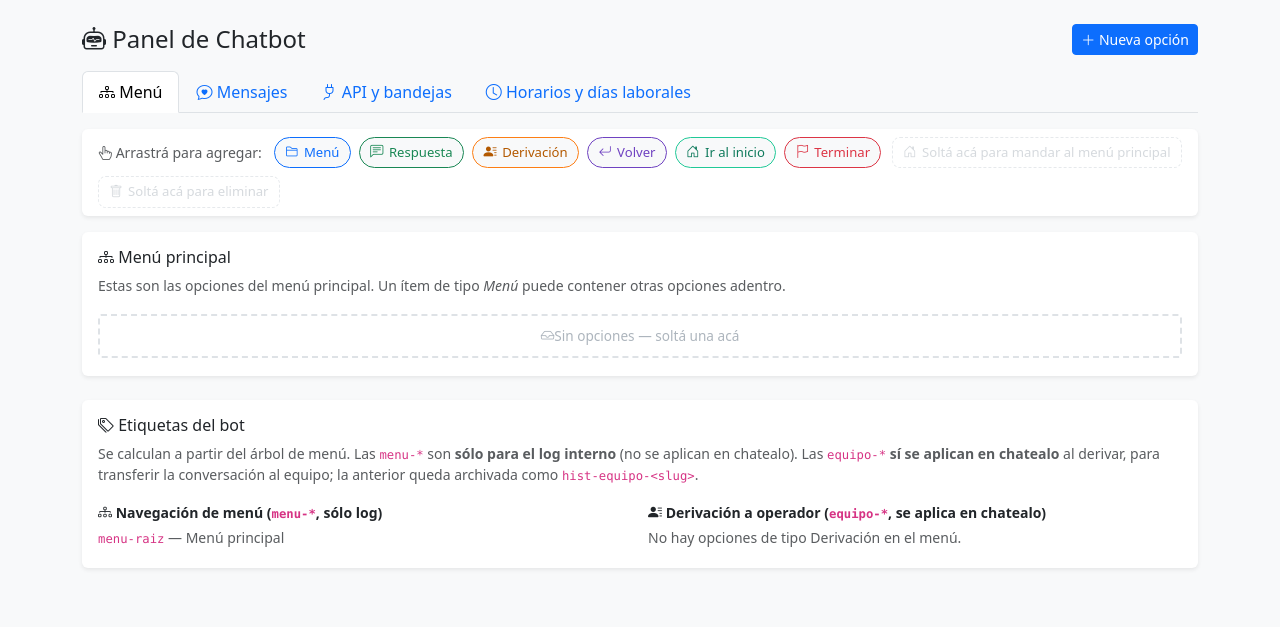
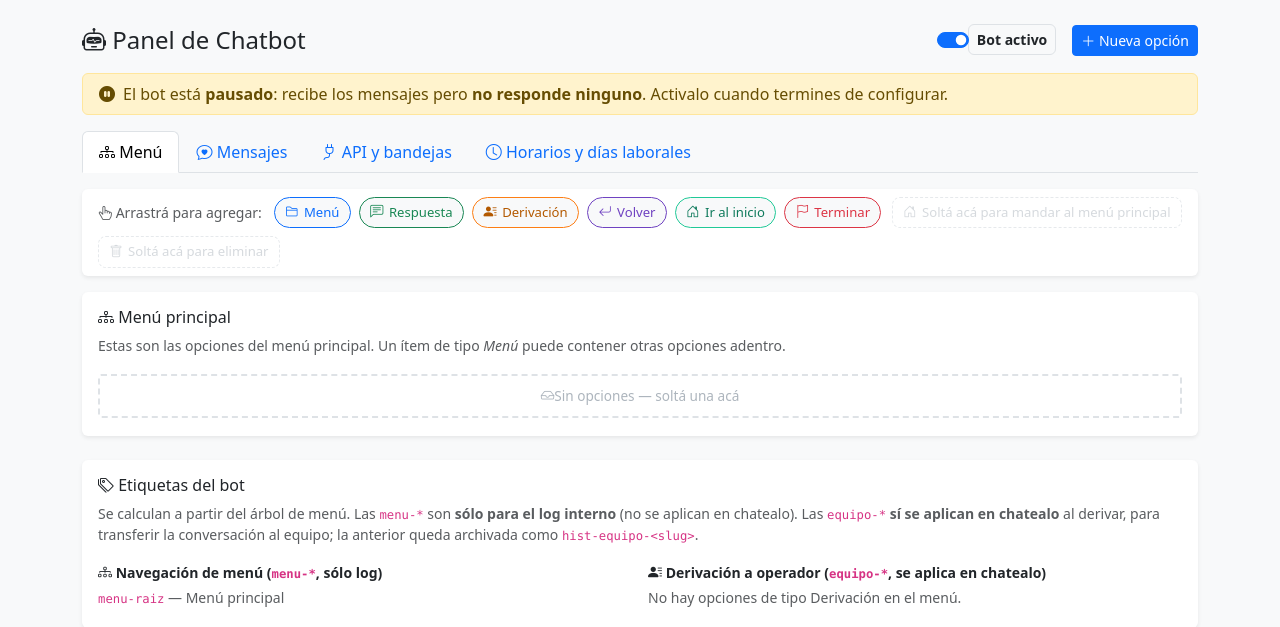
Before and after one commit to garzamorada/chatbot, a Django app: page /chatbot/ in a window 1280 px wide. Shown: the part 57-684 px from the top of the page. Run offline with Django 5.2, Linux system fonts and the light colour scheme; the visitor is signed in with stand-in values (Sample User, id 1); data comes from the database, SQL or seed files in the repository; data that the repository does not hold is empty.

Commit message:
Interruptor general del bot (pausar/activar respuestas)
- ConfiguracionChatbot.activo pasa a ser el switch maestro (campo que ya
  existia sin uso). Con activo=False el webhook sólo registra la inbox, deja
  un log 'PAUSADO' y no responde nada; el comando de temporizadores no corre.
- Toggle AJAX en el header del panel + banner cuando está pausado.
- views.toggle_bot / POST /chatbot/toggle-bot/, permiso gestionar_menu_chatbot.
- Migración 0017. Tests: 63 (4 nuevos).

Co-Authored-By: Claude Sonnet 5 <noreply@anthropic.com>

```diff
--- a/chatbot/docs/manual_chatbot.html
+++ b/chatbot/docs/manual_chatbot.html
@@ -345,7 +345,6 @@
       <span class="tag">Menú &rsaquo; Chatbot</span>
       <span class="tag">Permiso: admin_chatbot</span>
       <span class="tag">v. 2026-08</span>
-      <span class="tag">sin capturas</span>
     </div>
   </header>
 
@@ -623,7 +622,6 @@
         <code>* * * * * python manage.py procesar_temporizadores_chatbot</code></p>
       <p>Suite de tests:<br>
         <code>python manage.py test chatbot --settings=config.settings_test</code></p>
-      <p>Las capturas de este manual se generaron con datos de demostración, sin tocar ninguna base real.</p>
     </footer>
 
   </main>
--- a/chatbot/management/commands/procesar_temporizadores_chatbot.py
+++ b/chatbot/management/commands/procesar_temporizadores_chatbot.py
@@ -27,6 +27,9 @@ class Command(BaseCommand):
 
     def handle(self, *args, **options):
         config = ConfiguracionChatbot.obtener()
+        if not config.activo:
+            self.stdout.write('bot pausado desde el panel — no se procesan temporizadores')
+            return
         ahora = timezone.now()
         n_menu = self._remostrar_menus(config, ahora)
         n_cierre = self._cerrar_inactivas(config, ahora)
--- a/chatbot/models.py
+++ b/chatbot/models.py
@@ -91,7 +91,12 @@ class ConfiguracionChatbot(models.Model):
         verbose_name='Archivo adjunto al despedirse',
     )
 
-    activo = models.BooleanField(default=True)
+    activo = models.BooleanField(
+        default=True, verbose_name='Bot activo',
+        help_text='Interruptor general. Si se apaga, el bot NO responde ningún mensaje '
+                   '(los eventos se siguen recibiendo pero se ignoran). Útil mientras se '
+                   'configura el menú.',
+    )
     creado = models.DateTimeField(auto_now_add=True)
     actualizado = models.DateTimeField(auto_now=True)
     ultimo_uso = models.DateTimeField(null=True, blank=True)
@@ -342,6 +347,7 @@ ACCION_CHOICES = (
     ('REACTIVADA', 'El contacto volvió a escribir tras derivar/terminar: se reactivó el menú'),
     ('BIENVENIDA', 'Primer contacto: saludo de bienvenida + menú'),
     ('INACTIVIDAD', 'Cerrada por inactividad'),
+    ('PAUSADO', 'Llegó un mensaje con el bot pausado desde el panel'),
 )
 
 
--- a/chatbot/templates/chatbot/panel.html
+++ b/chatbot/templates/chatbot/panel.html
@@ -4,9 +4,21 @@
 <link rel="stylesheet" href="{% static 'css/styles-chatbot.css' %}?v=20260828d">
 {% endblock %}
 {% block content %}
-<div class="row mb-3 align-items-center">
+<div class="row mb-3 align-items-center g-2">
   <div class="col">
     <h4 class="mb-0"><i class="bi bi-robot"></i> Panel de Chatbot</h4>
+  </div>
+  <div class="col-auto">
+    {% if perms.chatbot.gestionar_menu_chatbot %}
+    <div class="form-check form-switch d-inline-flex align-items-center gap-2 me-2 py-1 px-2 rounded border"
+         id="bot-switch-box" title="Interruptor general de las respuestas del bot">
+      <input class="form-check-input mt-0" type="checkbox" role="switch" id="bot-activo-switch"
+             data-url="{% url 'chatbot:toggle_bot' %}" {% if config.activo %}checked{% endif %}>
+      <label class="form-check-label small fw-semibold" for="bot-activo-switch">
+        Bot <span id="bot-estado-txt">{% if config.activo %}activo{% else %}pausado{% endif %}</span>
+      </label>
+    </div>
+    {% endif %}
   </div>
   <div class="col-auto">
     {% if perms.chatbot.gestionar_menu_chatbot %}
@@ -15,6 +27,12 @@
     </button>
     {% endif %}
   </div>
+</div>
+
+<div id="bot-pausado-banner" class="alert alert-warning d-flex align-items-center gap-2 py-2"
+     {% if config.activo %}hidden{% endif %}>
+  <i class="bi bi-pause-circle-fill"></i>
+  <span>El bot está <strong>pausado</strong>: recibe los mensajes pero <strong>no responde ninguno</strong>. Activalo cuando termines de configurar.</span>
 </div>
 
 {% if messages %}
@@ -501,6 +519,40 @@ window.CHATBOT_CREAR_OPCION_URL = "{% url 'chatbot:crear_opcion' %}";
   if (location.hash === '#tab-horarios') cargarActivo();
 })();
 
+// Interruptor general del bot
+(function () {
+  var sw = document.getElementById('bot-activo-switch');
+  if (!sw) return;
+  var banner = document.getElementById('bot-pausado-banner');
+  var box = document.getElementById('bot-switch-box');
+  var txt = document.getElementById('bot-estado-txt');
+  var csrf = (document.querySelector('[name=csrfmiddlewaretoken]') || {}).value || '';
+  function pintar(activo) {
+    if (txt) txt.textContent = activo ? 'activo' : 'pausado';
+    if (banner) banner.hidden = activo;
+    if (box) box.classList.toggle('border-warning', !activo);
+    if (box) box.classList.toggle('bg-warning-subtle', !activo);
+  }
+  pintar(sw.checked);
+  sw.addEventListener('change', function () {
+    var activo = sw.checked;
+    sw.disabled = true;
+    fetch(sw.dataset.url, {
+      method: 'POST',
+      headers: {
+        'X-CSRFToken': csrf,
+        'Content-Type': 'application/x-www-form-urlencoded',
+        'X-Requested-With': 'XMLHttpRequest',
+      },
+      body: 'activo=' + (activo ? '1' : '0'),
+    })
+      .then(function (r) { return r.json(); })
+      .then(function (d) { if (d.ok) pintar(d.activo); else { sw.checked = !activo; } })
+      .catch(function () { sw.checked = !activo; alert('No se pudo cambiar el estado del bot.'); })
+      .finally(function () { sw.disabled = false; });
+  });
+})();
+
 (function () {
   const cont = document.getElementById('webhooks-registrados');
   const btnListar = document.getElementById('btn-listar-webhooks');
--- a/chatbot/urls.py
+++ b/chatbot/urls.py
@@ -8,6 +8,7 @@ urlpatterns = [
     # Panel front (login + permisos)
     path('', views.panel_chatbot, name='panel'),
     path('manual/', views.manual, name='manual'),
+    path('toggle-bot/', views.toggle_bot, name='toggle_bot'),
     path('config/editar/', views.editar_config, name='editar_config'),
     path('config/despedida/', views.editar_despedida, name='editar_despedida'),
     path('config/saludos/', views.editar_saludos, name='editar_saludos'),
--- a/chatbot/views.py
+++ b/chatbot/views.py
@@ -90,6 +90,21 @@ def panel_chatbot(request):
         'inboxes': [(ib, InboxChatealoForm(instance=ib, prefix=f'inbox{ib.pk}')) for ib in inboxes],
         'etiquetas': etiquetas_posibles(),
     })
+
+
+@login_required
+@require_POST
+def toggle_bot(request):
+    """Interruptor general: activa o pausa todas las respuestas del bot."""
+    _check(request, 'gestionar_menu_chatbot')
+    config = ConfiguracionChatbot.obtener()
+    config.activo = request.POST.get('activo') == '1'
+    config.save(update_fields=['activo', 'actualizado'])
+    UserLog.objects.create(
+        usuario=request.user,
+        accion=f'{"Activó" if config.activo else "Pausó"} el chatbot',
+    )
+    return JsonResponse({'ok': True, 'activo': config.activo})
 
 
 @login_required
```
Also changed, not shown: chatbot/api_views.py (+30 -0 lines), chatbot/tests.py (+39 -0 lines), chatbot/migrations/0017_alter_configuracionchatbot_activo_and_more.py (added), 1 other file.
